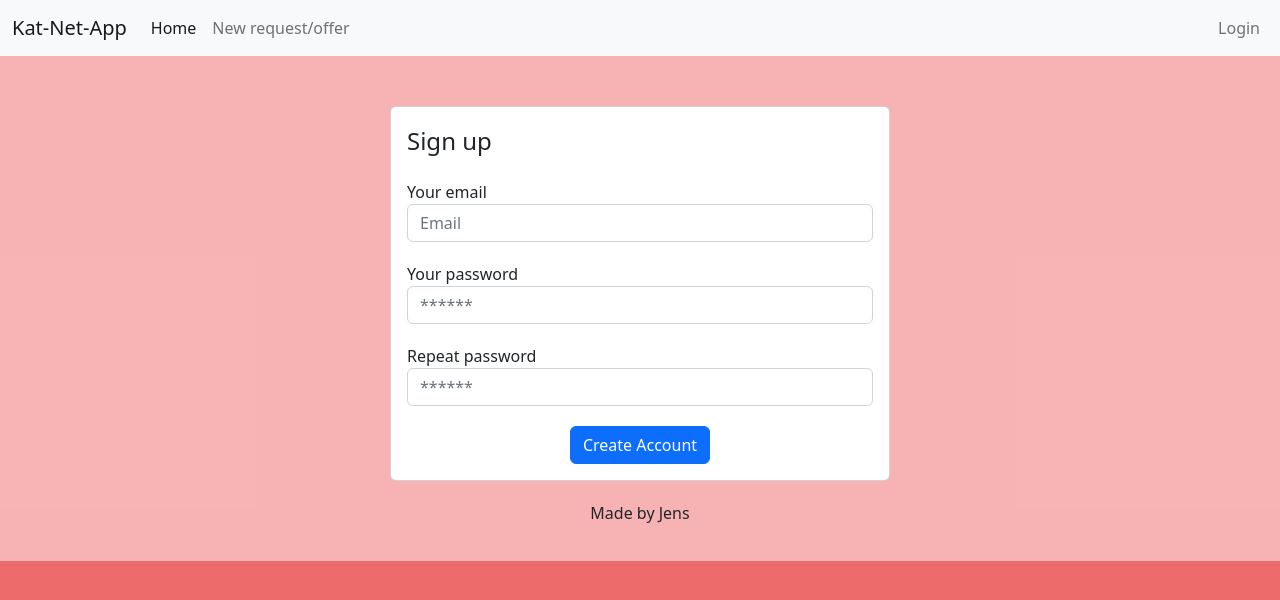
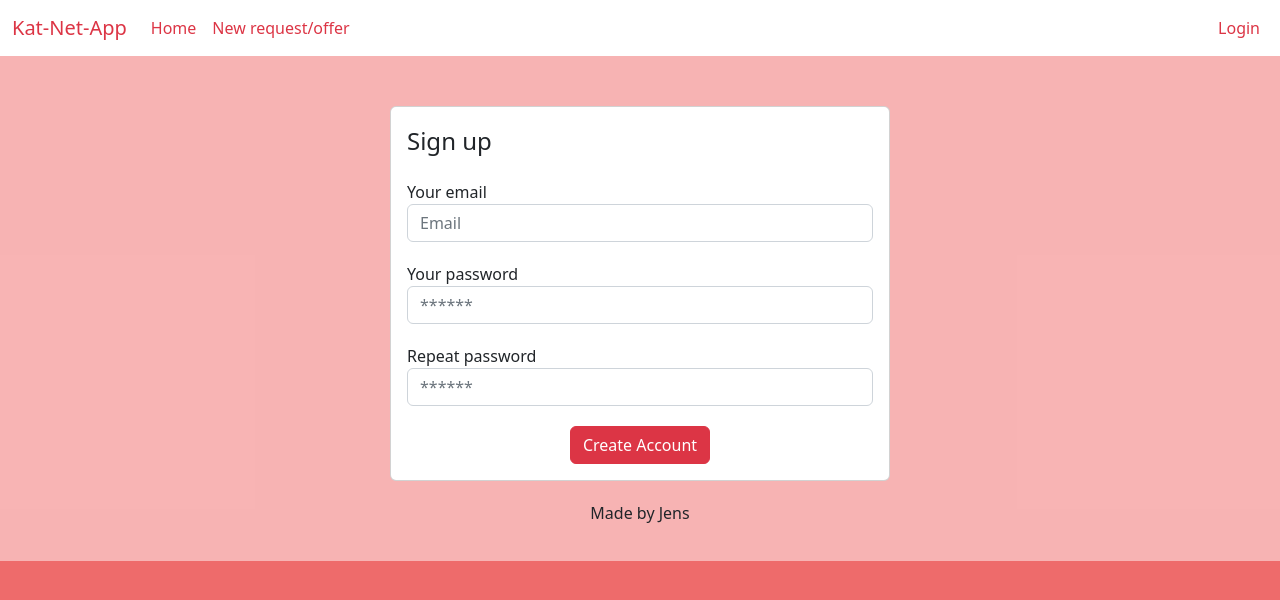
Before and after one commit to Tape90/SocialProjekt, a React (Vite) app in the folder Frontend/: page /Register in a window 1280 px wide. Shown: the top 600 px of the page. Built offline with nearby package versions, Linux system fonts and the light colour scheme.

Commit message:
change color to danger

```diff
--- a/Frontend/src/js/components/Feed/Feed.jsx
+++ b/Frontend/src/js/components/Feed/Feed.jsx
@@ -9,7 +9,7 @@
           <div className="card-body">
             <h5 className="card-title">{title}</h5>
             <p className="card-text">{text}</p>
-            <button className="btn btn-primary">
+            <button className="btn btn-danger">
               Mehr
             </button>
           </div>
--- a/Frontend/src/js/components/Login/Login.jsx
+++ b/Frontend/src/js/components/Login/Login.jsx
@@ -30,13 +30,13 @@
               </div>
 
               <div className="form-group text-center padding">
-                <Link to={'/Profile'}><button type="submit" className="btn btn-primary btn-block">
+                <Link to={'/Profile'}><button type="submit" className="btn btn-danger btn-block">
                   Login
                 </button>
                 </Link>
               </div>
               <div className="form-group text-center padding">
-              <Link to={'/Register'}><button type="submit" className="float-right btn btn-outline-primary">
+              <Link to={'/Register'}><button type="submit" className="float-right btn btn-outline-danger">
                   Sign up
                 </button>
                 </Link>
--- a/Frontend/src/js/components/Login/Register.jsx
+++ b/Frontend/src/js/components/Login/Register.jsx
@@ -36,7 +36,7 @@
               </div>
 
               <div className="form-group text-center padding">
-              <Link to={'/Profile'}><button type="submit" className="btn btn-primary btn-block">
+              <Link to={'/Profile'}><button type="submit" className="btn btn-danger btn-block">
                   Create Account
                 </button>
                 </Link>
--- a/Frontend/src/js/components/Navbar/Navbar.jsx
+++ b/Frontend/src/js/components/Navbar/Navbar.jsx
@@ -4,19 +4,19 @@
 export default function Navbar() {
   return (
     <>
-    <nav className="navbar navbar-expand-lg bg-light">
+    <nav className="navbar navbar-expand-lg bg-white">
       <div className="container-fluid">
-        <div className="navbar-brand">Kat-Net-App</div>
+        <div className="text-danger navbar-brand">Kat-Net-App</div>
         <button className="navbar-toggler" type="button" data-bs-toggle="collapse" data-bs-target="#navbarSupportedContent" aria-controls="navbarSupportedContent" aria-expanded="false" aria-label="Toggle navigation">
           <span className="navbar-toggler-icon"></span>
         </button>
         <div className="collapse navbar-collapse" id="navbarSupportedContent">
           <ul className="navbar-nav me-auto mb-2 mb-lg-0">
             <li className="nav-item">
-            <Link className="textDecoration" to={'/'}> <div className="nav-link active">Home</div> </Link>
+            <Link className="textDecoration" to={'/'}> <div className="text-danger nav-link active">Home</div> </Link>
             </li>
             <li className="nav-item">
-            <Link className="textDecoration" to={'/Offer'}> <div className="nav-link">New request/offer</div> </Link>
+            <Link className="textDecoration" to={'/Offer'}> <div className="text-danger nav-link">New request/offer</div> </Link>
             </li>
           </ul>
           {/* <form class="d-flex" role="search">
@@ -25,7 +25,7 @@
           </form> */}
           <ul className="navbar-nav mb-2 mb-lg-0">
             <li className="nav-item">
-            <Link className="textDecoration" to={'/Login'}> <div className="nav-link">Login</div> </Link>
+            <Link className="textDecoration" to={'/Login'}> <div className="text-danger nav-link">Login</div> </Link>
             </li>
           </ul>
         </div>
--- a/Frontend/src/js/components/Profile/Profile.jsx
+++ b/Frontend/src/js/components/Profile/Profile.jsx
@@ -93,7 +93,7 @@
               </div>
             </div>
             <div className="mt-5 text-center">
-              <button className="btn btn-primary" type="button">
+              <button className="btn btn-danger" type="button">
                 Save Profile
               </button>
             </div>
--- a/Frontend/src/js/components/RequestOffer/RequestOffer.jsx
+++ b/Frontend/src/js/components/RequestOffer/RequestOffer.jsx
@@ -134,7 +134,7 @@
           <div className="mt-5 text-center">
             <button
               onClick={addOfferRequest}
-              className="btn btn-primary"
+              className="btn btn-danger"
               type="button"
             >
               Save
```
